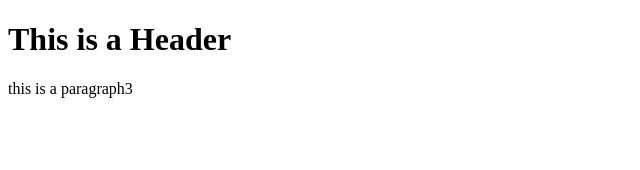
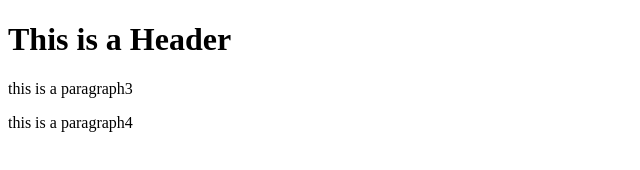
Before and after one commit to Sikshlr/git-test, a website: page index.html in a window 1280 px wide. Shown: the whole page, without its empty margins (0-640 px from the left). Drawn offline with Linux system fonts and the light colour scheme.

Commit message:
git 4th commit

```diff
--- a/index.html
+++ b/index.html
@@ -5,5 +5,6 @@
     <body>
         <h1>This is a Header</h1>
         <p>this is a paragraph3</p>
+        <p>this is a paragraph4</p>
     </body>
 </html>
```
Also changed, not shown: package.json (added, +24 -0 lines), 3 other files.
